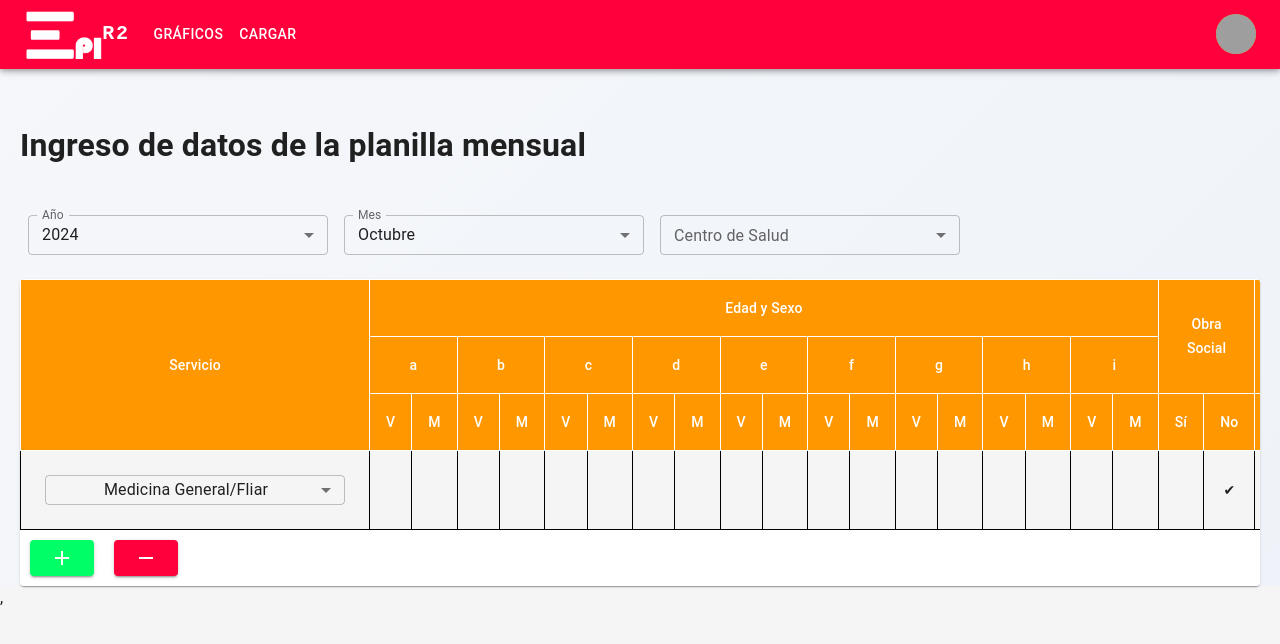
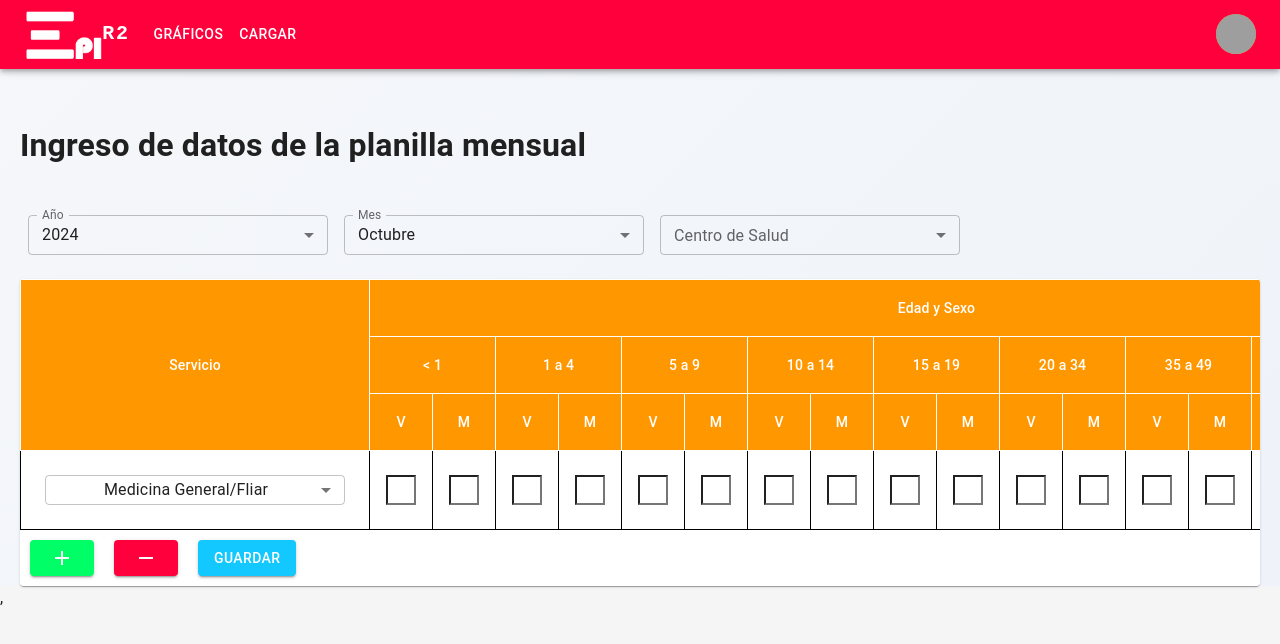
Before and after one commit to valeriapaulinalustres/epi-r2, a React (Create React App) app: page /upload in a window 1280 px wide. Shown: the top 644 px of the page. Built offline with nearby package versions, Linux system fonts and the light colour scheme; grey boxes are pictures that could not be loaded.

Commit message:
table completed

```diff
--- a/src/pages/upload/components/UploadTable.tsx
+++ b/src/pages/upload/components/UploadTable.tsx
@@ -1,201 +1,37 @@
 
 
-// import * as React from 'react';
-// import { styled } from '@mui/material/styles';
-// import Table from '@mui/material/Table';
-// import TableBody from '@mui/material/TableBody';
-// import TableCell, { tableCellClasses } from '@mui/material/TableCell';
-// import TableContainer from '@mui/material/TableContainer';
-// import TableHead from '@mui/material/TableHead';
-// import TableRow from '@mui/material/TableRow';
-// import Paper from '@mui/material/Paper';
-// import Button from '@mui/material/Button';
-// import { rosa, salmon, verde } from '../../../utils/colors';
-// import UploadSelectForTable from './UploadSelectForTable';
-// import AddIcon from '@mui/icons-material/Add';
-// import RemoveIcon from '@mui/icons-material/Remove';
-
-// const StyledTableCell = styled(TableCell)(({ theme }) => ({
-//   [`&.${tableCellClasses.head}`]: {
-//     backgroundColor: salmon,
-//     color: theme.palette.common.white,
-//     textAlign: 'center',
-//     border: '1px solid white', // Añade borde negro en el encabezado
-//   },
-//   [`&.${tableCellClasses.body}`]: {
-//     fontSize: 14,
-//     border: '1px solid black', // Añade borde negro a las celdas del cuerpo
-//     textAlign: 'center',
-//   },
-// }));
-
-// const StyledTableRow = styled(TableRow)(({ theme }) => ({
-//   '&:nth-of-type(odd)': {
-//     backgroundColor: theme.palette.action.hover,
-//   },
-//   '&:last-child td, &:last-child th': {
-//     border: 0,
-//   },
-// }));
-
-// function createData(
-//   service: string,
-//   ageSex: string[][],
-//   healthInsurance: string,
-//   residence: string
-// ) {
-//   return { service, ageSex, healthInsurance, residence };
-// }
-
-// export default function UploadTable() {
-//   const [rows, setRows] = React.useState([
-//     createData('Medicina General/Fliar', Array(9).fill(["", ""]), "No", "Morón"),
-//   ]);
-
-//   const [serviceSelected, setServiceSelected] = React.useState<string[]>(["Medicina General/Fliar"]);
-
-//   const handleAddRow = () => {
-//     setRows((prevRows) => [
-//       ...prevRows,
-//       createData('Medicina General/Fliar', Array(9).fill(["", ""]), "No", "Morón"),
-//     ]);
-//     setServiceSelected((prev) => [...prev, "Medicina General/Fliar"]);
-//   };
-
-//   const handleRemoveRow = () => {
-//     if (rows.length > 1) {
-//       setRows((prevRows) => prevRows.slice(0, -1));
-//       setServiceSelected((prev) => prev.slice(0, -1));
-//     }
-//   };
-
-//   return (
-//     <TableContainer component={Paper}>
-//       <Table sx={{ minWidth: 1300 }} aria-label="customized table">
-//         <TableHead>
-//           <TableRow>
-//             <StyledTableCell rowSpan={3}>Servicio</StyledTableCell>
-//             <StyledTableCell colSpan={18}>Edad y Sexo</StyledTableCell>
-//             <StyledTableCell colSpan={2} rowSpan={2}>Obra Social</StyledTableCell>
-//             <StyledTableCell colSpan={2} rowSpan={2}>Partido de Residencia</StyledTableCell>
-//             <StyledTableCell rowSpan={3}>Eliminar</StyledTableCell>
-//           </TableRow>
-//           <TableRow>
-//             {['a', 'b', 'c', 'd', 'e', 'f', 'g', 'h', 'i'].map((label) => (
-//               <StyledTableCell key={label} align="center" colSpan={2}>{label}</StyledTableCell>
-//             ))}
-//           </TableRow>
-//           <TableRow>
-//             {Array.from({ length: 9 }).flatMap(() => [
-//               <StyledTableCell key={`${Math.random()}-V`} align="center">V</StyledTableCell>,
-//               <StyledTableCell key={`${Math.random()}-M`} align="center">M</StyledTableCell>,
-//             ])}
-//             <StyledTableCell align="center">Sí</StyledTableCell>
-//             <StyledTableCell align="center">No</StyledTableCell>
-//             <StyledTableCell align="center">Morón</StyledTableCell>
-//             <StyledTableCell align="center">Otro</StyledTableCell>
-//           </TableRow>
-//         </TableHead>
-//         <TableBody>
-//           {rows.map((row, index) => (
-//             <StyledTableRow key={index}>
-//               <StyledTableCell component="th" scope="row">
-//                 <UploadSelectForTable
-//                   state={serviceSelected}
-//                   setState={setServiceSelected}
-//                   index={index}
-//                 />
-//               </StyledTableCell>
-//               {row.ageSex.flatMap((pair, subIndex) => (
-//                 <React.Fragment key={`ageSex-${subIndex}`}>
-//                   <StyledTableCell align="center">{pair[0]}</StyledTableCell>
-//                   <StyledTableCell align="center">{pair[1]}</StyledTableCell>
-//                 </React.Fragment>
-//               ))}
-//               <StyledTableCell align="center">{row.healthInsurance === "Si" ? "✔" : ""}</StyledTableCell>
-//               <StyledTableCell align="center">{row.healthInsurance === "No" ? "✔" : ""}</StyledTableCell>
-//               <StyledTableCell align="center">{row.residence === "Morón" ? "✔" : ""}</StyledTableCell>
-//               <StyledTableCell align="center">{row.residence === "Otro" ? "✔" : ""}</StyledTableCell>
-//               <StyledTableCell align="center">
-//                 <Button onClick={handleRemoveRow} variant="outlined" color="secondary">
-//                   <RemoveIcon />
-//                 </Button>
-//               </StyledTableCell>
-//             </StyledTableRow>
-//           ))}
-//         </TableBody>
-//       </Table>
-//       <Button onClick={handleAddRow} variant="contained" style={{ margin: '10px', backgroundColor: verde }}>
-//         <AddIcon />
-//       </Button>
-//       <Button onClick={handleRemoveRow} variant="contained" style={{ margin: '10px', backgroundColor: rosa }}>
-//         <RemoveIcon />
-//       </Button>
-//     </TableContainer>
-//   );
-// }
-
 import * as React from 'react';
-import { styled } from '@mui/material/styles';
 import Table from '@mui/material/Table';
 import TableBody from '@mui/material/TableBody';
-import TableCell, { tableCellClasses } from '@mui/material/TableCell';
 import TableContainer from '@mui/material/TableContainer';
 import TableHead from '@mui/material/TableHead';
 import TableRow from '@mui/material/TableRow';
 import Paper from '@mui/material/Paper';
 import Button from '@mui/material/Button';
-import { rosa, salmon, verde } from '../../../utils/colors';
+import { celeste, rosa, salmon, verde } from '../../../utils/colors';
 import UploadSelectForTable from './UploadSelectForTable';
 import AddIcon from '@mui/icons-material/Add';
 import RemoveIcon from '@mui/icons-material/Remove';
 import DeleteOutlineIcon from '@mui/icons-material/DeleteOutline';
+import { InputsForTable, StyledTableCell, StyledTableRow } from '../styles';
+import { ageGroups, services } from '../data';
 
-const StyledTableCell = styled(TableCell)(({ theme }) => ({
-  [`&.${tableCellClasses.head}`]: {
-    backgroundColor: salmon,
-    color: theme.palette.common.white,
-    textAlign: 'center',
-    border: '1px solid white', // Añade borde negro en el encabezado
-  },
-  [`&.${tableCellClasses.body}`]: {
-    fontSize: 14,
-    border: '1px solid black', // Añade borde negro a las celdas del cuerpo
-    textAlign: 'center',
-  },
-}));
 
-const StyledTableRow = styled(TableRow)(({ theme }) => ({
-  '&:nth-of-type(odd)': {
-    backgroundColor: theme.palette.action.hover,
-  },
-  '&:last-child td, &:last-child th': {
-    border: '1px solid black', // Aplicar borde explícito a la última fila
-  },
-}));
-
-function createData(
-  service: string,
-  ageSex: string[][],
-  healthInsurance: string,
-  residence: string
-) {
-  return { service, ageSex, healthInsurance, residence };
-}
-
-export default function UploadTable() {
-  const [rows, setRows] = React.useState([
-    createData('Medicina General/Fliar', Array(9).fill(["", ""]), "No", "Morón"),
+export default function UploadTable({handleSubmit}: any) {
+  const [rows, setRows] = React.useState<{ [key: string]: number[] }[]>([
+    { "Medicina General/Fliar": Array(22).fill(0) },
   ]);
 
-  const [serviceSelected, setServiceSelected] = React.useState<string[]>(["Medicina General/Fliar"]);
+  const [serviceSelected, setServiceSelected] = React.useState<string[]>([
+    "Medicina General/Fliar",
+  ]);
 
   const handleAddRow = () => {
     setRows((prevRows) => [
       ...prevRows,
-      createData('Medicina General/Fliar', Array(9).fill(["", ""]), "No", "Morón"),
+      { "Nuevo Servicio": Array(22).fill(0) },
     ]);
-    setServiceSelected((prev) => [...prev, "Medicina General/Fliar"]);
+    setServiceSelected((prev) => [...prev, "Nuevo Servicio"]);
   };
 
   const handleRemoveRow = () => {
@@ -205,14 +41,38 @@ export default function UploadTable() {
     }
   };
 
-  const handleRemoveThisRow = (index: any) => {
-    console.log('index', index)
-    const actualRows = [...rows]
- actualRows.splice(index,1)
-  setRows(actualRows)
-console.log('actualRows', actualRows)
-  }
-console.log(rows)
+  const handleServiceChange = (newService: string, rowIndex: number) => {
+    setRows((prevRows) => {
+      const updatedRows = [...prevRows];
+      const oldService = Object.keys(updatedRows[rowIndex])[0];
+      const values = updatedRows[rowIndex][oldService];
+
+      // Reemplaza la clave antigua por la nueva
+      updatedRows[rowIndex] = { [newService]: values };
+      return updatedRows;
+    });
+  };
+
+  const handleInputChange = (
+    value: number | string,
+    rowIndex: number,
+    columnIndex: number
+  ) => {
+    setRows((prevRows) => {
+      const updatedRows = [...prevRows];
+      const serviceKey = Object.keys(updatedRows[rowIndex])[0];
+      const updatedValues = [...updatedRows[rowIndex][serviceKey]];
+
+      // Eliminar ceros iniciales
+      const parsedValue = value === "" ? 0 : parseInt(value.toString(), 10);
+
+      updatedValues[columnIndex] = parsedValue;
+      updatedRows[rowIndex] = { [serviceKey]: updatedValues };
+      return updatedRows;
+    });
+  };
+
+console.log('rows', rows)
   return (
     <TableContainer component={Paper}>
       <Table sx={{ minWidth: 1300 }} aria-label="customized table">
@@ -225,8 +85,10 @@ console.log(rows)
             <StyledTableCell rowSpan={3}>Eliminar</StyledTableCell>
           </TableRow>
           <TableRow>
-            {['a', 'b', 'c', 'd', 'e', 'f', 'g', 'h', 'i'].map((label) => (
-              <StyledTableCell key={label} align="center" colSpan={2}>{label}</StyledTableCell>
+            {ageGroups.map((label) => (
+              <StyledTableCell key={label} align="center" colSpan={2}>
+                {label}
+              </StyledTableCell>
             ))}
           </TableRow>
           <TableRow>
@@ -240,40 +102,78 @@ console.log(rows)
             <StyledTableCell align="center">Otro</StyledTableCell>
           </TableRow>
         </TableHead>
+
         <TableBody>
-          {rows.map((row, index) => (
-            <StyledTableRow key={index}>
+          {rows.map((row, rowIndex) => {
+            const serviceKey = Object.keys(row)[0];
+            return (
+              <StyledTableRow key={rowIndex}>
                 <StyledTableCell component="th" scope="row">
                   <UploadSelectForTable
                     state={serviceSelected}
                     setState={setServiceSelected}
-                  index={index}
+                    index={rowIndex}
+                    onServiceChange={handleServiceChange} // Pasamos la nueva función
                   />
                 </StyledTableCell>
-              {row.ageSex.flatMap((pair, subIndex) => (
-                <React.Fragment key={`ageSex-${subIndex}`}>
-                  <StyledTableCell align="center">{pair[0]}</StyledTableCell>
-                  <StyledTableCell align="center">{pair[1]}</StyledTableCell>
-                </React.Fragment>
+                {row[serviceKey].map((value, columnIndex) => (
+                  <StyledTableCell key={`${rowIndex}-${columnIndex}`} align="center">
+                    <InputsForTable
+
+                      // type="number"
+                      // value={row[serviceKey][columnIndex]} // Usa el valor actual del estado
+                      // onChange={(e) => {
+                      //   const inputValue = e.target.value.replace(/^0+/, ""); // Elimina ceros iniciales
+                      //   handleInputChange(inputValue === "" ? 0 : parseInt(inputValue, 10), rowIndex, columnIndex); // Reemplaza con 0 si está vacío
+                      // }}
+                      // style={{ width: '30px', height: '30px' }}
+                      type="number"
+                      value={row[serviceKey][columnIndex] === 0 ? "" : row[serviceKey][columnIndex]} // Muestra vacío si el valor es 0
+                      onChange={(e) => {
+                        const inputValue = e.target.value.replace(/^0+/, ""); // Elimina ceros iniciales
+                        handleInputChange(inputValue === "" ? 0 : parseInt(inputValue, 10), rowIndex, columnIndex); // Reemplaza con 0 si está vacío
+                      }}
+                      style={{ width: '30px', height: '30px' }}
+                    />
+                  </StyledTableCell>
                 ))}
-              <StyledTableCell align="center">{row.healthInsurance === "Si" ? "✔" : ""}</StyledTableCell>
-              <StyledTableCell align="center">{row.healthInsurance === "No" ? "✔" : ""}</StyledTableCell>
-              <StyledTableCell align="center">{row.residence === "Morón" ? "✔" : ""}</StyledTableCell>
-              <StyledTableCell align="center">{row.residence === "Otro" ? "✔" : ""}</StyledTableCell>
                 <StyledTableCell align="center">
-                <Button  onClick={()=>handleRemoveThisRow(index)} variant="outlined" color="secondary">
-                  <DeleteOutlineIcon  />
+                  <Button
+                    onClick={() => {
+                      setRows((prev) => prev.filter((_, i) => i !== rowIndex));
+                      setServiceSelected((prev) => prev.filter((_, i) => i !== rowIndex));
+                    }}
+                    variant="outlined"
+                    color="secondary"
+                  >
+                    <DeleteOutlineIcon />
                   </Button>
                 </StyledTableCell>
               </StyledTableRow>
-          ))}
+            );
+          })}
         </TableBody>
       </Table>
-      <Button onClick={handleAddRow} variant="contained" style={{ margin: '10px', backgroundColor: verde }}>
+      <Button
+        onClick={handleAddRow}
+        variant="contained"
+        style={{ margin: "10px", backgroundColor: verde }}
+      >
         <AddIcon />
       </Button>
-      <Button onClick={handleRemoveRow} variant="contained" style={{ margin: '10px', backgroundColor: rosa }}>
+      <Button
+        onClick={handleRemoveRow}
+        variant="contained"
+        style={{ margin: "10px", backgroundColor: rosa }}
+      >
         <RemoveIcon />
+      </Button>
+      <Button
+        onClick={()=>handleSubmit(rows)}
+        variant="contained"
+        style={{ margin: "10px", backgroundColor: celeste }}
+      >
+       Guardar
       </Button>
     </TableContainer>
   );
--- a/src/pages/upload/data.ts
+++ b/src/pages/upload/data.ts
@@ -33,3 +33,5 @@ export const services: string[] = [
     "Salud Pública"
 
 ]
+
+export const ageGroups: string[] = ['< 1', '1 a 4', '5 a 9', '10 a 14', '15 a 19', '20 a 34', '35 a 49', '50 a 64', '> 65']
--- a/src/pages/upload/index.tsx
+++ b/src/pages/upload/index.tsx
@@ -7,6 +7,15 @@ import { monthList } from "../dashboard/sideBar/components/header/components/mon
 import { caps } from "../dashboard/sideBar/components/data";
 import UploadTable from "./components/UploadTable";
 
+
+
+interface Data {
+  healthCenterId: number;
+  year: number;
+  month: string;
+  data: any
+}
+
 export default function Upload() {
   const currentYear = useMemo(() => getCurrentYear, []);
   const currentMonth = useMemo(() => getCurrentMonthName(), []);
@@ -15,6 +24,38 @@ export default function Upload() {
   const [month, setMonth] = useState<string>(currentMonth);
   const [year, setYear] = useState<number>(currentYear);
   const [ healthCenterId, setHealthCenterId ] = useState<number | undefined>(undefined);
+
+  function handleSubmit (tableInfo: { [key: string]: number[] }[] ) {
+
+    if (
+      !healthCenterId ||
+      !year ||
+      !month
+    ) {
+
+      console.log('error')
+
+    } else {
+      const body: Data = {
+        healthCenterId,
+        year,
+        month,
+        data: {}
+        }
+
+      tableInfo.forEach((el, index)=>{
+        const key = Object.keys(el)[0]
+        const values =  Object.values(el)[0]
+        body.data[key] = values
+
+      }
+      )
+      console.log('body', body)
+    }
+
+
+
+  }
 
   return (
     <PageContainer>
@@ -39,7 +80,9 @@ export default function Upload() {
         options={caps}
       />
       </SelectorsContainer>
-      <UploadTable />
+      <UploadTable
+      handleSubmit={handleSubmit}
+      />
     </PageContainer>
   );
 }
--- a/src/pages/upload/styles.ts
+++ b/src/pages/upload/styles.ts
@@ -1,4 +1,7 @@
 import styled from "styled-components";
+import TableCell, { tableCellClasses } from '@mui/material/TableCell';
+import { salmon } from "../../utils/colors";
+import TableRow from '@mui/material/TableRow';
 
 export const PageContainer = styled.div`
 display:flex;
@@ -14,3 +17,41 @@ display: flex;
 flex-direction: row
 gap: 1rem;
 `
+
+export const InputsForTable = styled.input`
+  width: 30px;
+  height: 30px;
+  -webkit-appearance: none; /* Eliminar estilo por defecto en navegadores WebKit */
+  -moz-appearance: textfield; /* Eliminar estilo por defecto en navegadores Mozilla */
+  margin: 0;
+
+  &::-webkit-inner-spin-button,
+  &::-webkit-outer-spin-button {
+    -webkit-appearance: none; /* Ocultar botones de flechas */
+    margin: 0; /* Opcional: eliminar margen por defecto */
+  }
+`;
+
+
+export const StyledTableCell = styled(TableCell)(({ theme }) => ({
+    [`&.${tableCellClasses.head}`]: {
+      backgroundColor: salmon,
+      color: 'white',
+      textAlign: 'center',
+      border: '1px solid white', // Añade borde negro en el encabezado
+    },
+    [`&.${tableCellClasses.body}`]: {
+      fontSize: 14,
+      border: '1px solid black', // Añade borde negro a las celdas del cuerpo
+      textAlign: 'center',
+    },
+  }));
+
+ export const StyledTableRow = styled(TableRow)(({ theme }) => ({
+    '&:nth-of-type(odd)': {
+      backgroundColor: 'white',
+    },
+    '&:last-child td, &:last-child th': {
+      border: '1px solid black', // Aplicar borde explícito a la última fila
+    },
+  }));
```
Also changed, not shown: src/pages/upload/components/UploadSelectForTable.tsx (+66 -21 lines). Lines whose indentation alone changed are shown as unchanged.
